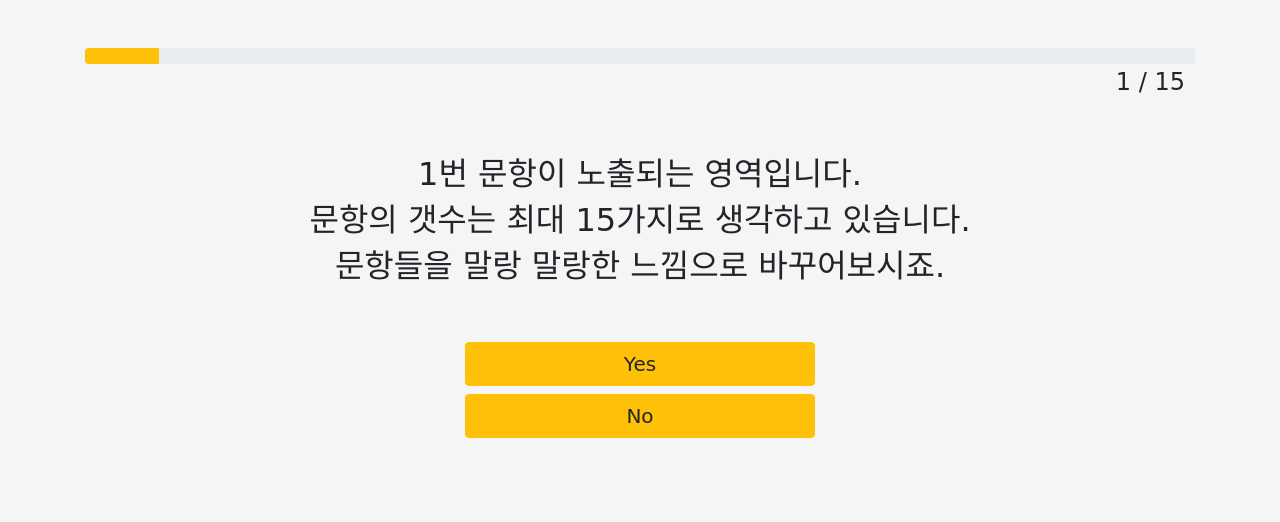
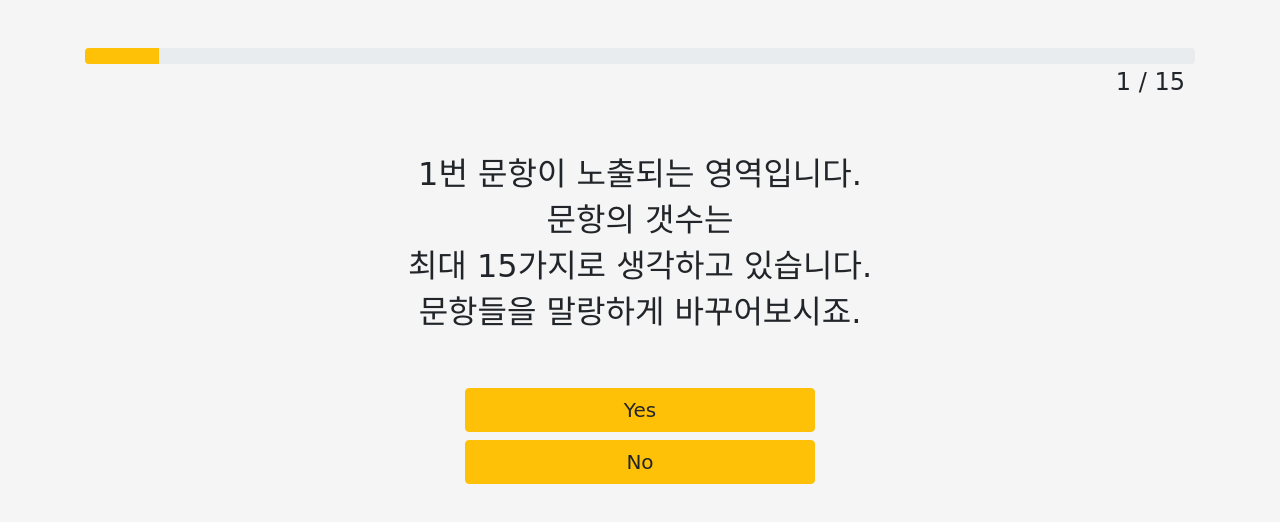
Before and after one commit to bewisesh91/Study_Javascript, a plain HTML site: page 2. mini_projects/2.6 Personality/index.html in a window 1280 px wide. Both pictures are taken after a click on the button "Test Start". Drawn offline with nearby package versions, Linux system fonts and the light colour scheme; a web font is replaced by a local one.

Commit message:
javascript

```diff
--- a/2. mini_projects/2.6 Personality/index.html
+++ b/2. mini_projects/2.6 Personality/index.html
@@ -17,10 +17,17 @@
 
     <style>
         @media screen and (max-width:480px){
+            .start-title {
+                font-size: 250%;
+            }
             .start-image {
-                width: 90%;}
+                width: 90%;
+            }
             .type_image {
                 width: 90%;
+            }
+            .start-text {
+                font-size: 150%;
             }
         }
     </style>
@@ -51,9 +58,11 @@
         <h2 id="contents" class="content text-center mt-5 mb-5">
             문항이 노출되는 영역입니다.
             <br>
-            문항의 갯수는 최대 15가지로 생각하고 있습니다.
+            문항의 갯수는
             <br>
-            문항들을 말랑 말랑한 느낌으로 바꾸어보시죠.
+            최대 15가지로 생각하고 있습니다.
+            <br>
+            문항들을 말랑하게 바꾸어보시죠.
         </h2>
 
         <input id="type" type="hidden" value="R">
@@ -71,11 +80,11 @@
     <!-- ### 결과 화면 ### -->
     <article class="result">
         <img id = 'type_img' class="type_image mt-5" src="result.png" alt="result">
-        <h2 id="type_title" class="type_title text-center mt-5"> 나는야 합리적인 마크 저커버그 </h2>
+        <h3 id="type_title" class="type_title text-center mt-5"> 나는야 합리적인 마크 저커버그 </h2>
         <h3 id="type_explain" class="type_explain text-center mt-5">
-            목적 달성에 방해되는 건 거들떠도 안봄,
+            목적 달성에 방해되는 건 거들떠도 안봄
             <br>
-            일 잘하는 것? 어렵지 않아요!,
+            일 잘하는 것? 어렵지 않아요!
             <br>
             내 문제는 내가 알아서 해결해
         </h3>
--- a/2. mini_projects/2.6 Personality/pai.js
+++ b/2. mini_projects/2.6 Personality/pai.js
@@ -57,26 +57,26 @@ $("#No").click(function(){
 
 // 문제 리스트
 var questions = {
-    1: {"contents": "1번 문항이 노출되는 영역입니다.<br>문항의 갯수는 최대 15가지로 생각하고 있습니다.<br>문항들을 말랑 말랑한 느낌으로 바꾸어보시죠.", "type": "R", "Yes": "Yes", "No": "No"},
-    2: {"contents": "2번 문항이 노출되는 영역입니다.<br>문항의 갯수는 최대 15가지로 생각하고 있습니다.<br>문항들을 말랑 말랑한 느낌으로 바꾸어보시죠.", "type": "O", "Yes": "Yes", "No": "No"},
-    3: {"contents": "3번 문항이 노출되는 영역입니다.<br>문항의 갯수는 최대 15가지로 생각하고 있습니다.<br>문항들을 말랑 말랑한 느낌으로 바꾸어보시죠.", "type": "E", "Yes": "Yes", "No": "No"},
-    4: {"contents": "4번 문항이 노출되는 영역입니다.<br>문항의 갯수는 최대 15가지로 생각하고 있습니다.<br>문항들을 말랑 말랑한 느낌으로 바꾸어보시죠.", "type": "R", "Yes": "Yes", "No": "No"},
-    5: {"contents": "5번 문항이 노출되는 영역입니다.<br>문항의 갯수는 최대 15가지로 생각하고 있습니다.<br>문항들을 말랑 말랑한 느낌으로 바꾸어보시죠.", "type": "O", "Yes": "Yes", "No": "No"},
-    6: {"contents": "6번 문항이 노출되는 영역입니다.<br>문항의 갯수는 최대 15가지로 생각하고 있습니다.<br>문항들을 말랑 말랑한 느낌으로 바꾸어보시죠.", "type": "E", "Yes": "Yes", "No": "No"},
-    7: {"contents": "7번 문항이 노출되는 영역입니다.<br>문항의 갯수는 최대 15가지로 생각하고 있습니다.<br>문항들을 말랑 말랑한 느낌으로 바꾸어보시죠.", "type": "R", "Yes": "Yes", "No": "No"},
-    8: {"contents": "8번 문항이 노출되는 영역입니다.<br>문항의 갯수는 최대 15가지로 생각하고 있습니다.<br>문항들을 말랑 말랑한 느낌으로 바꾸어보시죠.", "type": "O", "Yes": "Yes", "No": "No"},
-    9: {"contents": "9번 문항이 노출되는 영역입니다.<br>문항의 갯수는 최대 15가지로 생각하고 있습니다.<br>문항들을 말랑 말랑한 느낌으로 바꾸어보시죠.", "type": "E", "Yes": "Yes", "No": "No"},
-    10: {"contents": "10번 문항이 노출되는 영역입니다.<br>문항의 갯수는 최대 15가지로 생각하고 있습니다.<br>문항들을 말랑 말랑한 느낌으로 바꾸어보시죠.", "type": "R", "Yes": "Yes", "No": "No"},
-    11: {"contents": "11번 문항이 노출되는 영역입니다.<br>문항의 갯수는 최대 15가지로 생각하고 있습니다.<br>문항들을 말랑 말랑한 느낌으로 바꾸어보시죠.", "type": "O", "Yes": "Yes", "No": "No"},
-    12: {"contents": "12반 문항이 노출되는 영역입니다.<br>문항의 갯수는 최대 15가지로 생각하고 있습니다.<br>문항들을 말랑 말랑한 느낌으로 바꾸어보시죠.", "type": "E", "Yes": "Yes", "No": "No"},
-    13: {"contents": "13반 문항이 노출되는 영역입니다.<br>문항의 갯수는 최대 15가지로 생각하고 있습니다.<br>문항들을 말랑 말랑한 느낌으로 바꾸어보시죠.", "type": "R", "Yes": "Yes", "No": "No"},
-    14: {"contents": "14번 문항이 노출되는 영역입니다.<br>문항의 갯수는 최대 15가지로 생각하고 있습니다.<br>문항들을 말랑 말랑한 느낌으로 바꾸어보시죠.", "type": "O", "Yes": "Yes", "No": "No"},
-    15: {"contents": "15번 문항이 노출되는 영역입니다.<br>문항의 갯수는 최대 15가지로 생각하고 있습니다.<br>문항들을 말랑 말랑한 느낌으로 바꾸어보시죠.", "type": "E", "Yes": "Yes", "No": "No"},
+    1: {"contents": "1번 문항이 노출되는 영역입니다.<br>문항의 갯수는 <br> 최대 15가지로 생각하고 있습니다.<br>문항들을 말랑하게 바꾸어보시죠.", "type": "R", "Yes": "Yes", "No": "No"},
+    2: {"contents": "2번 문항이 노출되는 영역입니다.<br>문항의 갯수는 <br> 최대 15가지로 생각하고 있습니다.<br>문항들을 말랑하게 바꾸어보시죠.", "type": "O", "Yes": "Yes", "No": "No"},
+    3: {"contents": "3번 문항이 노출되는 영역입니다.<br>문항의 갯수는 <br> 최대 15가지로 생각하고 있습니다.<br>문항들을 말랑하게 바꾸어보시죠.", "type": "E", "Yes": "Yes", "No": "No"},
+    4: {"contents": "4번 문항이 노출되는 영역입니다.<br>문항의 갯수는 <br> 최대 15가지로 생각하고 있습니다.<br>문항들을 말랑하게 바꾸어보시죠.", "type": "R", "Yes": "Yes", "No": "No"},
+    5: {"contents": "5번 문항이 노출되는 영역입니다.<br>문항의 갯수는 <br> 최대 15가지로 생각하고 있습니다.<br>문항들을 말랑하게 바꾸어보시죠.", "type": "O", "Yes": "Yes", "No": "No"},
+    6: {"contents": "6번 문항이 노출되는 영역입니다.<br>문항의 갯수는 <br> 최대 15가지로 생각하고 있습니다.<br>문항들을 말랑하게 바꾸어보시죠.", "type": "E", "Yes": "Yes", "No": "No"},
+    7: {"contents": "7번 문항이 노출되는 영역입니다.<br>문항의 갯수는 <br> 최대 15가지로 생각하고 있습니다.<br>문항들을 말랑하게 바꾸어보시죠.", "type": "R", "Yes": "Yes", "No": "No"},
+    8: {"contents": "8번 문항이 노출되는 영역입니다.<br>문항의 갯수는 <br> 최대 15가지로 생각하고 있습니다.<br>문항들을 말랑하게 바꾸어보시죠.", "type": "O", "Yes": "Yes", "No": "No"},
+    9: {"contents": "9번 문항이 노출되는 영역입니다.<br>문항의 갯수는 <br> 최대 15가지로 생각하고 있습니다.<br>문항들을 말랑하게 바꾸어보시죠.", "type": "E", "Yes": "Yes", "No": "No"},
+    10: {"contents": "10번 문항이 노출되는 영역입니다.<br>문항의 갯수는 <br> 최대 15가지로 생각하고 있습니다.<br>문항들을 말랑하게 바꾸어보시죠.", "type": "R", "Yes": "Yes", "No": "No"},
+    11: {"contents": "11번 문항이 노출되는 영역입니다.<br>문항의 갯수는 <br> 최대 15가지로 생각하고 있습니다.<br>문항들을 말랑하게 바꾸어보시죠.", "type": "O", "Yes": "Yes", "No": "No"},
+    12: {"contents": "12반 문항이 노출되는 영역입니다.<br>문항의 갯수는 <br> 최대 15가지로 생각하고 있습니다.<br>문항들을 말랑하게 바꾸어보시죠.", "type": "E", "Yes": "Yes", "No": "No"},
+    13: {"contents": "13반 문항이 노출되는 영역입니다.<br>문항의 갯수는 <br> 최대 15가지로 생각하고 있습니다.<br>문항들을 말랑하게 바꾸어보시죠.", "type": "R", "Yes": "Yes", "No": "No"},
+    14: {"contents": "14번 문항이 노출되는 영역입니다.<br>문항의 갯수는 <br> 최대 15가지로 생각하고 있습니다.<br>문항들을 말랑하게 바꾸어보시죠.", "type": "O", "Yes": "Yes", "No": "No"},
+    15: {"contents": "15번 문항이 노출되는 영역입니다.<br>문항의 갯수는 <br> 최대 15가지로 생각하고 있습니다.<br>문항들을 말랑하게 바꾸어보시죠.", "type": "E", "Yes": "Yes", "No": "No"},
 }
 
 // 결과 리스트
 var result = {
-    "H_I": {"title": "나는야 합리적인 마크저커버그", "explain": "목적 달성에 방해되는 건 거들떠도 안봄 <br> 일잘하는 것? 어렵지 않지 <br> 내 문제는 내가 알아서 해결해", "img": "result.png"},
+    "H_I": {"title": "나는야 합리적인 마크저커버그", "explain": "목적에 방해되는 건 거들떠도 안봄 <br> 일잘하는 것? 어렵지 않지 <br> 내 문제는 내가 알아서 해결해", "img": "result.png"},
     "L_I": {"title": "대담한 스티브 잡스", "explain": "카리스마라면 나폴레옹 저리가라 <br> 이상적인 목표 세우는 게 왜어렵지? 세상 제일 쉽지 않나? <br> 당근은 주지 않지만 채찍질은 내전공", "img": "result2.png"},
     "M": {"title": "나는 스케쥴러 없이 못살아", "explain": "첫 만남에 맘에 드는 상대를 발견하고 결혼까지 생각하는 당신은 일을 진행하면서 계속해서 미래를 상상하고 자극받는 걸 좋아해요. 모든 일에는 이유와 의미가 있다고 생각하는 당신! 그만큼 다 중요하다고 생각하기 때문에 허투루 일을 하는 사람이 아니에요. 그래서 더 목표를 중요하게 여겨요. 계획에는 어떠한 목표가 있는지 확인하고 맞는 계획을 세워 이뤄나가려해요. 완벽한 계획을 추구해요. 그만큼 추진력도 강해 주변에서 믿음직한 사람이라고 많이 들어요.", "img": "result3.png"},
     "L_A": {"title": "이 모든 것은 나의 큰 그림!", "explain": "연애 상담을 하다보면 결혼과 출산까지 염두해서 조언을 해주는 당신은 나무보다 숲, 아니 달에서 우주 저만리까지 보는 사람이에요. 큰틀을 우선적으로 생각하다보니 꿈꾸는 목표치가 점점 높아지고, 불어나는 계획들을 자각하지 못하다 다시 돌아가기도 해요. 하지만, 이 모든 건 내 목표를 이루어나가기 위한 것! 들어가는 시간이 곧 '투자'라고 생각하기 때문에 해결책을 찾아 실행해요. 미래를 낙관적으로 판단하는 성향이 있기 때문에 보다 더 강하게 목표를 향해 달려나가려 노력해요.", "img": "result4.png"},
--- a/2. mini_projects/2.6 Personality/style.css
+++ b/2. mini_projects/2.6 Personality/style.css
@@ -56,7 +56,7 @@ article{
 }
 
 .type_title{
-    font-size: 50px
+    font-weight:bolder;
 }
 
 .type_explain{
```
